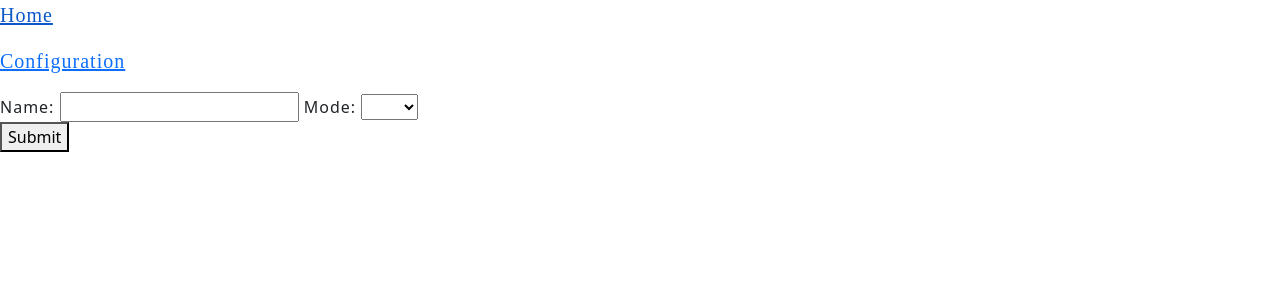
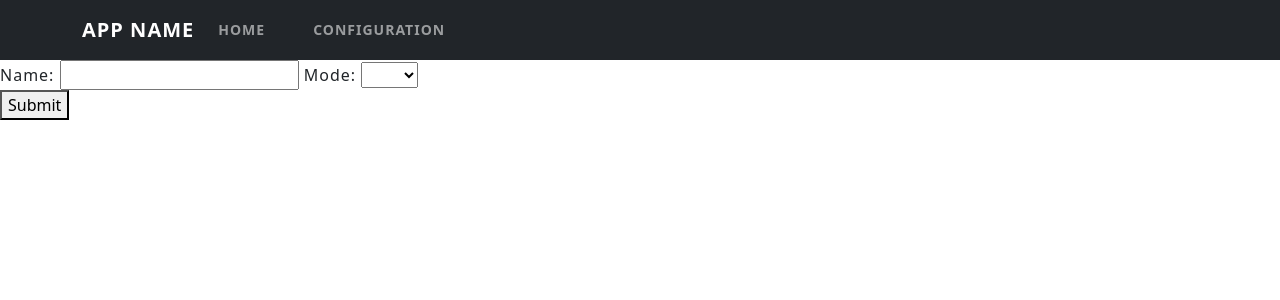
Before and after one commit to ttuannguyen/whos-who, an Angular app: page /configuration in a window 1280 px wide. Shown: the top 300 px of the page. Built offline with nearby package versions, Linux system fonts and the light colour scheme.

Commit message:
initial styling for Navbar

```diff
--- a/src/app/Components/navbar/navbar.component.html
+++ b/src/app/Components/navbar/navbar.component.html
@@ -1,4 +1,20 @@
-<nav>
-    <a routerLink="/"><p class="link">Home</p></a>
-    <a routerLink="/configuration"><p class="link">Configuration</p></a>
+<nav class="navbar navbar-expand-lg navbar-dark bg-dark">
+    <div class="container">
+        <a class="navbar-brand" href="/">APP NAME</a>
+        <button class="navbar-toggler" type="button" data-toggle="collapse" data-target="#navbarNav" aria-controls="navbarNav" aria-expanded="false" aria-label="Toggle navigation">
+          <span class="navbar-toggler-icon"></span>
+        </button>
+        <div class="collapse navbar-collapse" id="navbarNav">
+          <ul class="navbar-nav">
+            <li class="nav-item">
+                <a class="nav-link" routerLink="/">Home</a>
+            </li>
+            <li class="nav-item">
+                <a class="nav-link" routerLink="/configuration">Configuration</a>
+            </li>
+          </ul>
+        </div>
+      </div>
+    <!-- <a routerLink="/"><p class="link">Home</p></a>
+    <a routerLink="/configuration"><p class="link">Configuration</p></a> -->
 </nav>
```
